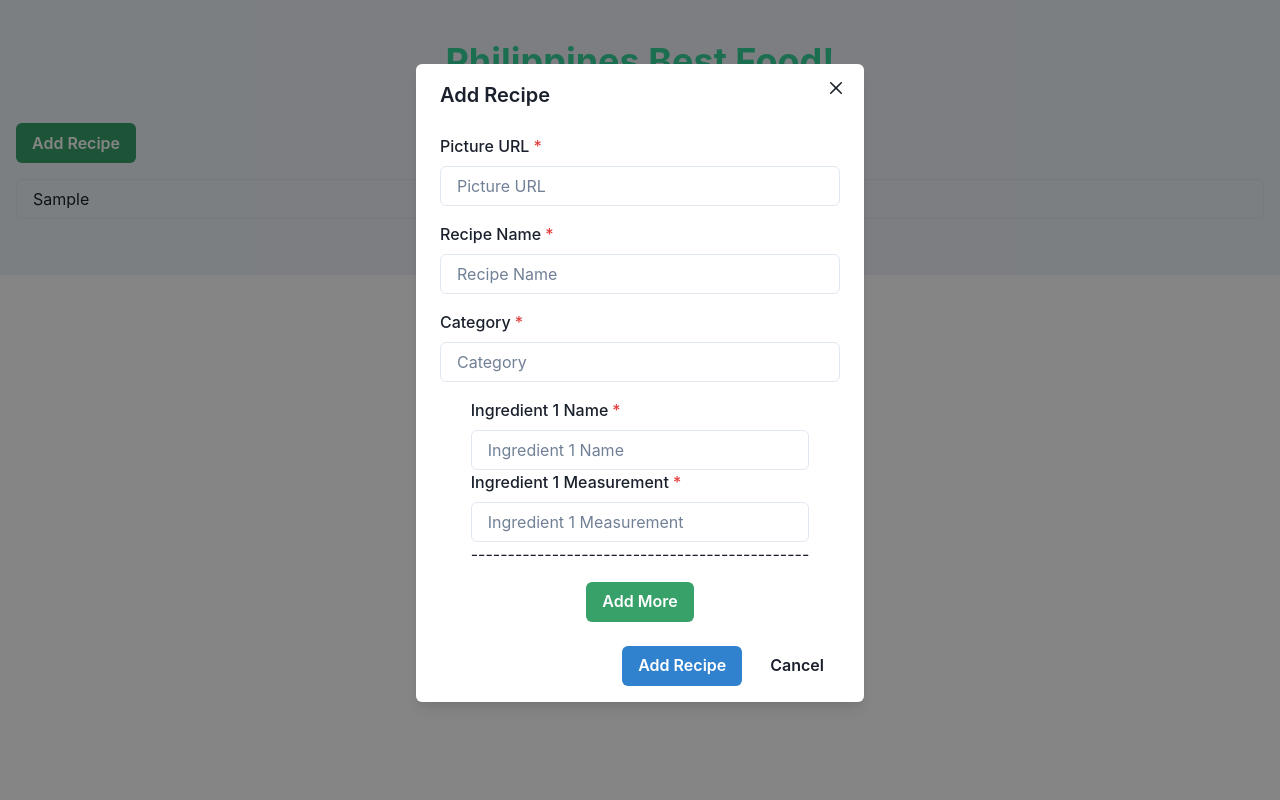
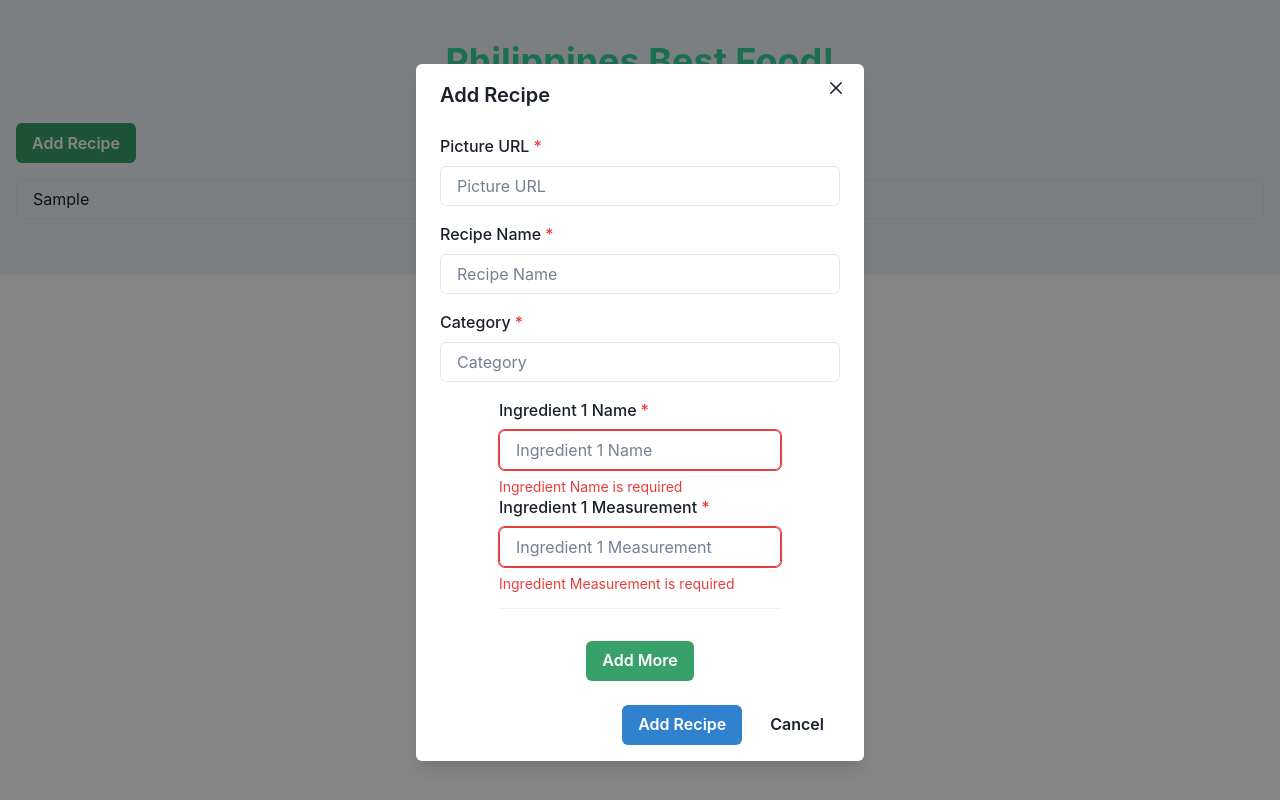
Before and after one commit to Nelskie13/food-magazine, a React (Create React App) app in the folder food-magazine-app/: page / in a window 1280 px wide. Both pictures are taken after typing "Sample", "Sample" into the empty fields and a click on the button "Add Recipe". Built offline with nearby package versions, Linux system fonts and the light colour scheme.

Commit message:
Add some error message

```diff
--- a/food-magazine-app/public/index.html
+++ b/food-magazine-app/public/index.html
@@ -24,7 +24,7 @@
       work correctly both with client-side routing and a non-root public URL.
       Learn how to configure a non-root public URL by running `npm run build`.
     -->
-    <title>React App</title>
+    <title>Food Magazine</title>
   </head>
   <body>
     <noscript>You need to enable JavaScript to run this app.</noscript>
--- a/food-magazine-app/src/AddRecipe.js
+++ b/food-magazine-app/src/AddRecipe.js
@@ -14,6 +14,7 @@ import {
   FormControl,
   FormLabel,
   FormErrorMessage,
+  Divider,
 } from "@chakra-ui/react";
 
 function AddRecipe({ onAdd, initialRecipe }) {
@@ -77,6 +78,12 @@ function AddRecipe({ onAdd, initialRecipe }) {
     }
     if (!recipe.category) {
       newErrors.category = "Category is required";
+    }
+    if (ingredientValues.some((ingredient) => !ingredient.name.trim())) {
+      newErrors.ingredients = "Ingredient Name is required";
+    }
+    if (ingredientValues.some((ingredient) => !ingredient.measurement.trim())) {
+      newErrors.ingredients = "Ingredient Measurement is required";
     }
     setErrors(newErrors);
     return Object.keys(newErrors).length === 0;
@@ -155,8 +162,12 @@ function AddRecipe({ onAdd, initialRecipe }) {
               </FormControl>
 
               {ingredientValues.map((ingredient, index) => (
-                <Box key={index}>
-                  <FormControl id={`ingredientName${index}`} isRequired>
+                <Box key={index} isRequired>
+                  <FormControl
+                    id={`ingredientName${index}`}
+                    isRequired
+                    isInvalid={!ingredient.name.trim()}
+                  >
                     <FormLabel>{`Ingredient ${index + 1} Name`}</FormLabel>
                     <Input
                       type="text"
@@ -166,11 +177,15 @@ function AddRecipe({ onAdd, initialRecipe }) {
                       placeholder={`Ingredient ${index + 1} Name`}
                     />
                     <FormErrorMessage>
-                      {ingredient.name ? "" : "Ingredient Name is required"}
+                      {ingredient.name === "" && "Ingredient Name is required"}
                     </FormErrorMessage>
                   </FormControl>
 
-                  <FormControl id={`ingredientMeasurement${index}`} isRequired>
+                  <FormControl
+                    id={`ingredientMeasurement${index}`}
+                    isRequired
+                    isInvalid={!ingredient.measurement.trim()}
+                  >
                     <FormLabel>{`Ingredient ${
                       index + 1
                     } Measurement`}</FormLabel>
@@ -181,6 +196,10 @@ function AddRecipe({ onAdd, initialRecipe }) {
                       onChange={(e) => handleIngredientChange(e, index)}
                       placeholder={`Ingredient ${index + 1} Measurement`}
                     />
+                    <FormErrorMessage>
+                      {ingredient.measurement === "" &&
+                        "Ingredient Measurement is required"}
+                    </FormErrorMessage>
                   </FormControl>
 
                   {index !== 0 && (
@@ -194,7 +213,7 @@ function AddRecipe({ onAdd, initialRecipe }) {
                     </Button>
                   )}
 
-                  <p>----------------------------------------------</p>
+                  <Divider my={4} />
                 </Box>
               ))}
 
--- a/food-magazine-app/src/App.js
+++ b/food-magazine-app/src/App.js
@@ -168,6 +168,8 @@ function App() {
     return recipeNameMatch && categoryMatch;
   });
 
+  const isNoRecipes = recipes.length === 0;
+
   return (
     <ChakraProvider theme={theme}>
       <Box bg="gray.100" py={10}>
@@ -192,6 +194,16 @@ function App() {
             />
           </Stack>
 
+          {isNoRecipes ? (
+            <Text
+              textAlign="center"
+              fontSize="lg"
+              fontWeight="bold"
+              color="red.500"
+            >
+              No recipes found. Please add recipes.
+            </Text>
+          ) : (
             <Grid templateColumns="repeat(3, 1fr)" gap={8}>
               {filteredRecipes.map((recipe, index) => (
                 <GridItem key={index}>
@@ -291,6 +303,7 @@ function App() {
                 </GridItem>
               ))}
             </Grid>
+          )}
         </Container>
       </Box>
     </ChakraProvider>
--- a/food-magazine-app/src/DishesDetails.js
+++ b/food-magazine-app/src/DishesDetails.js
@@ -8,6 +8,7 @@ import {
   ListItem,
   Button,
   Input,
+  Divider,
 } from "@chakra-ui/react";
 
 function DishDetails({ recipe, onEdit, onExit }) {
@@ -99,7 +100,7 @@ function DishDetails({ recipe, onEdit, onExit }) {
                 onChange={(e) => handleIngredientChange(e, index)}
                 placeholder={`Ingredient ${index + 1} Measurement`}
               />
-              <p>----------------------------------------------</p>
+              <Divider my={4} />
             </ListItem>
           ))}
         </List>
```
Lines whose indentation alone changed are shown as unchanged.
